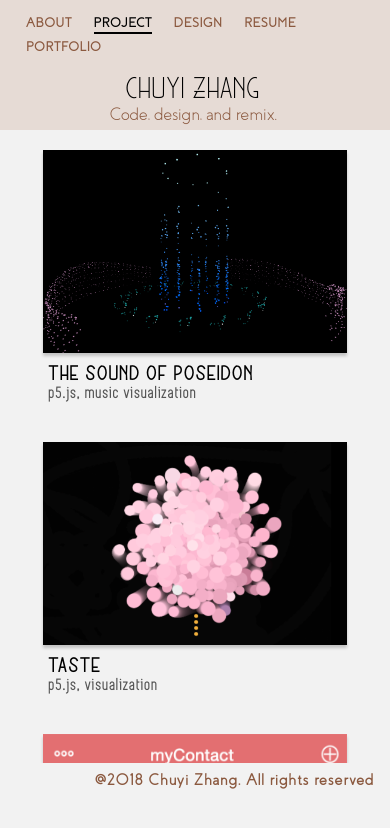
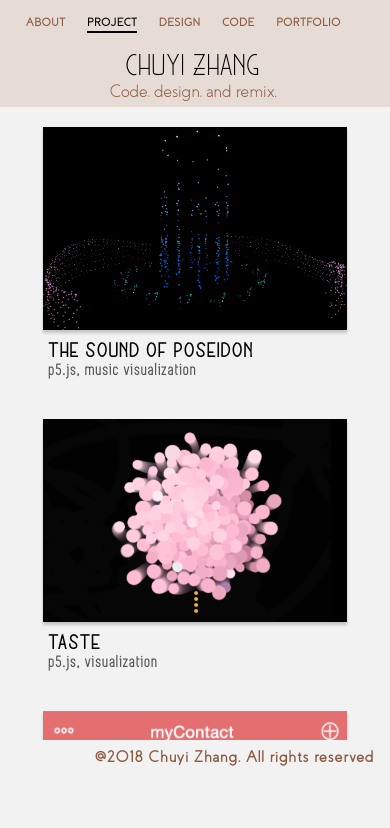
Before and after one commit to RomolaZhang/Portfolio, a React (Create React App) app: page / in a window 390 px wide. Shown: the top 828 px of the page. Built offline with nearby package versions, Linux system fonts and the light colour scheme.

Commit message:
another commit

```diff
--- a/src/App.js
+++ b/src/App.js
@@ -271,8 +271,12 @@ class App extends Component {
           <div className="description"> Code, design, and remix. </div>
           <div className="buttons">
             {buttons}
-            <a className="Button" target="_blank" href={Resume}>
-              resume
+            <a
+              className="Button"
+              target="_blank"
+              href="https://github.com/RomolaZhang/"
+            >
+              code
             </a>
             <a className="Button" target="_blank" href={Portfolio}>
               portfolio
--- a/src/Button.css
+++ b/src/Button.css
@@ -17,7 +17,7 @@
 
 @media (max-width: 500px) {
   .Button {
-    font-size: 5vw;
+    font-size: 4.5vw;
     margin-left: 3%;
     margin-right: 3%;
   }
```
